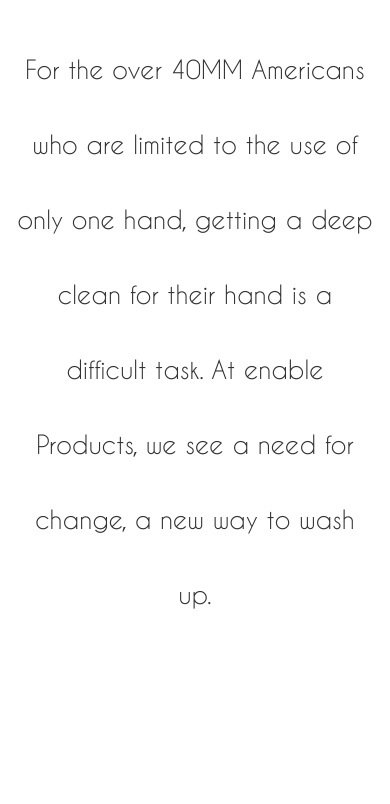
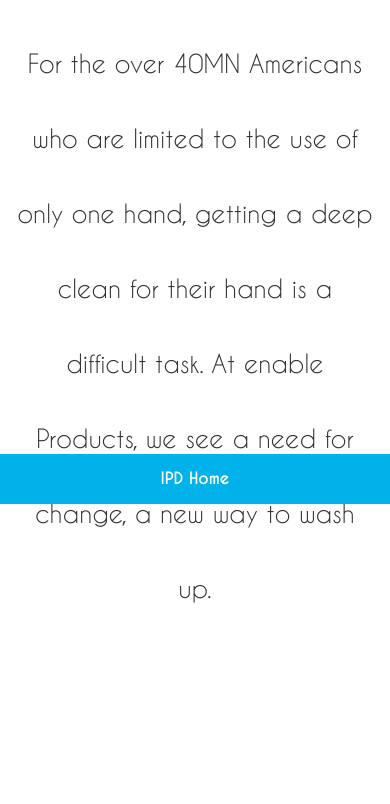
Before and after one commit to kanchi24/539-portfolio, a Python web app: template templates/index.html in a window 390 px wide. Shown: the part 340-1144 px from the top of the page. Run offline with Jinja, Linux system fonts and the light colour scheme; the template is opened without the code that fills it, so the values that code supplies are empty; some libraries are stand-ins or nearby versions.

Commit message:
fixed index page responsiveness

```diff
--- a/static/css/scrolling-nav.css
+++ b/static/css/scrolling-nav.css
@@ -463,16 +408,18 @@ display: none;
       }
       .btn-circle{
 
-        width:100px;
-        height:100px;
-
+        width:100%;
+        height:50px;
+        border-radius: 0px;
         font-family: caviar_dreamsbold;
         opacity: 1;
         text-align: center;
         font-size: 8px;
-        position: absolute;
-        margin-right: -15%;
-        top:25px;
+        position: fixed;
+
+        right: 0;
+        bottom: 0;
+        margin: 0;
 
       }
 
--- a/templates/base.html
+++ b/templates/base.html
@@ -5,6 +5,10 @@
 {% endif %}
 <head>
 	<meta charset="UTF-8">
+	 <meta http-equiv="X-UA-Compatible" content="IE=edge">
+      <meta name="viewport" content="width=device-width, initial-scale=1">
+      <meta name="description" content="">
+      <meta name="author" content="">
 	<title>Wash-able</title>
 
 
--- a/templates/index.html
+++ b/templates/index.html
@@ -11,15 +11,12 @@
 
 
 
-               <div class="row" style="margin-top:35%;" id="landing">
+               <div class="row" style="margin-top:10%;" id="landing">
 
 
-                <div class="col-md-9 col-xs-12" id="tagline">
-                  <h4  style="color:white;font-weight:900;font-size:35px;float:left;">a new way to wash up
-                  </h4></p>
-                </div>
-                <div class="col-md-9 col-xs-12 col-md-offset-1"  id="main-heading">
-                  <img style="width:100%;float:left;"src="../static/images/Logo.png">
+
+                <div class="col-md-12 col-xs-12"  id="main-heading">
+                  <img style="width:100%;"src="../static/images/Logo.png">
 
                 </div>
               </div>
@@ -38,7 +35,7 @@
 
 
 
-                 <p style="font-size:25px;line-height:3;text-align:center;margin-top:10%;font-family: caviar_dreamsregular;">For the over 40MM Americans who are limited to the use of only one hand, getting a deep clean for their hand is a difficult task. At enable Products, we see a need for change, a new way to wash up.
+                 <p style="font-size:25px;line-height:3;text-align:center;margin-top:10%;font-family: caviar_dreamsregular;">For the over 40MN Americans who are limited to the use of only one hand, getting a deep clean for their hand is a difficult task. At enable Products, we see a need for change, a new way to wash up.
                 </p>
               </div>
 
```
Also changed, not shown: other parts of static/css/scrolling-nav.css (+4 -58 lines).
